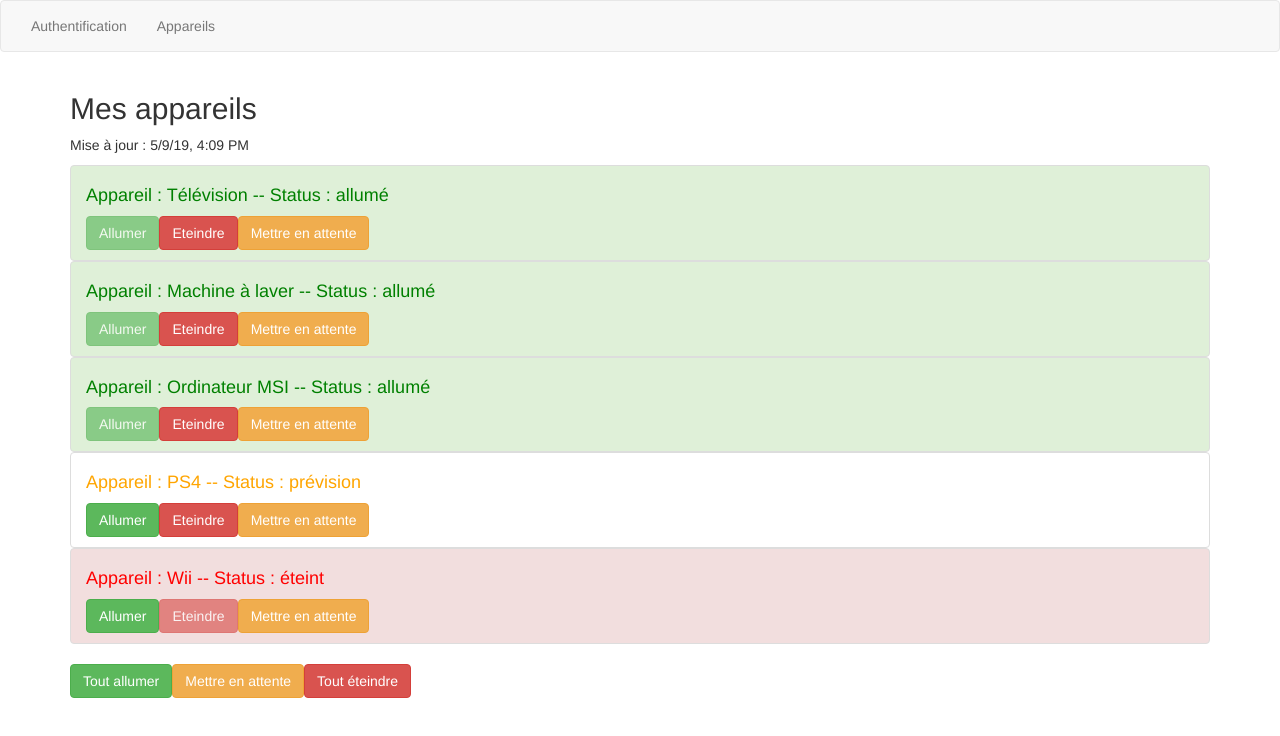
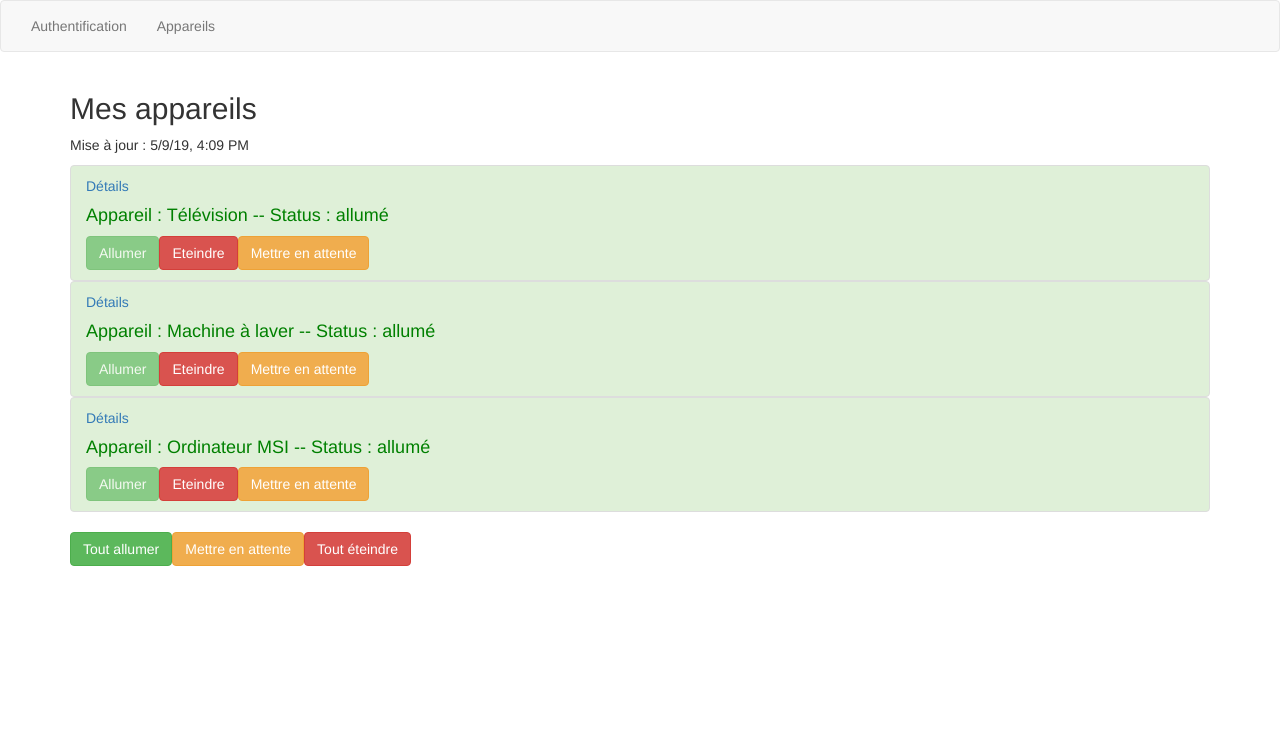
Before and after one commit to Jesdax/learnWithAngularProject, an Angular app: page / in a window 1280 px wide. Shown: the top 736 px of the page. Built offline with nearby package versions, Linux system fonts and the light colour scheme.

Commit message:
use && practice redirectTo on 404 page if route not found in the url

```diff
--- a/src/app/device-view/device-view.component.html
+++ b/src/app/device-view/device-view.component.html
@@ -3,7 +3,7 @@
 
   <p>Mise à jour : {{ lastUpdate | async | date: 'short' | uppercase }}</p>
   <ul class="list-group">
-    <app-device *ngFor="let device of devices; let i = index" [indexOfDevice]="i" [deviceName]="device.name" [deviceStatus]="device.status"></app-device>
+    <app-device *ngFor="let device of devices; let i = index" [indexOfDevice]="i" [deviceName]="device.name" [deviceStatus]="device.status" [id]="device.id"></app-device>
   </ul>
   <button class="btn btn-success"
           [disabled]="!$isAuth"
--- a/src/app/device/device.component.html
+++ b/src/app/device/device.component.html
@@ -1,4 +1,5 @@
 <li [ngClass]="{'list-group-item': true, 'list-group-item-success': deviceStatus === 'allumé', 'list-group-item-danger': deviceStatus === 'éteint', 'list-group-item-warning': deviceStatus === 'en attente'}">
+  <a [routerLink]="[id]">Détails</a>
   <h4 [ngStyle]="{color: getColor()}">Appareil : {{ deviceName }} -- Status : {{ getStatus()}}</h4>
   <button class="btn btn-success" (click)="onSwitchOn()" [disabled]="deviceStatus === 'allumé'">Allumer</button>
   <button class="btn btn-danger" (click)="onSwitchOff()" [disabled]="deviceStatus === 'éteint'">Eteindre</button>
--- a/src/app/device/device.component.ts
+++ b/src/app/device/device.component.ts
@@ -11,6 +11,7 @@ export class DeviceComponent implements OnInit {
   @Input() deviceName: string;
   @Input() deviceStatus: string;
   @Input() indexOfDevice: number;
+  @Input() id: number;
 
   constructor(private deviceServices: DeviceServices) { }
 
--- /dev/null
+++ b/src/app/four-oh-four/four-oh-four.component.html
@@ -0,0 +1,2 @@
+<h2>Erreur 404</h2>
+<p>La page que vous cherchez n'existe pas !</p>
--- /dev/null
+++ b/src/app/four-oh-four/four-oh-four.component.ts
@@ -0,0 +1,15 @@
+import { Component, OnInit } from '@angular/core';
+
+@Component({
+  selector: 'app-four-oh-four',
+  templateUrl: './four-oh-four.component.html',
+  styleUrls: ['./four-oh-four.component.scss']
+})
+export class FourOhFourComponent implements OnInit {
+
+  constructor() { }
+
+  ngOnInit() {
+  }
+
+}
--- a/src/app/services/device.services.ts
+++ b/src/app/services/device.services.ts
@@ -1,26 +1,29 @@
 export class DeviceServices {
   devices = [
     {
+      id: 1,
       name: "Télévision",
       status: 'allumé'
     },
     {
+      id: 2,
       name: "Machine à laver",
       status: 'allumé'
     },
     {
+      id: 3,
       name: "Ordinateur MSI",
       status: 'allumé'
-    },
-    {
-      name: "PS4",
-      status: 'prévision'
-    },
-    {
-      name: "Wii",
-      status: 'éteint'
-    },
+    }
   ];
+
+  getDeviceById(id: number) {
+    return this.devices.find(
+      (deviceObject) => {
+        return deviceObject.id === id;
+      }
+    );
+  }
 
   switchOnAll() {
     for (let device of this.devices) {
--- /dev/null
+++ b/src/app/single-device/single-device.component.html
@@ -0,0 +1,3 @@
+<h2>{{ name }}</h2>
+<p>Statut : {{ status }}</p>
+<a routerLink="/devices">Retour à la liste</a>
--- /dev/null
+++ b/src/app/single-device/single-device.component.ts
@@ -0,0 +1,22 @@
+import { Component, OnInit } from '@angular/core';
+import {DeviceServices} from '../services/device.services';
+import {ActivatedRoute} from '@angular/router';
+
+@Component({
+  selector: 'app-single-device',
+  templateUrl: './single-device.component.html',
+  styleUrls: ['./single-device.component.scss']
+})
+export class SingleDeviceComponent implements OnInit {
+
+  name: string = 'Appareil';
+  status: string = 'Statut';
+  constructor(private deviceService: DeviceServices, private route: ActivatedRoute) { }
+
+  ngOnInit() {
+    const id = this.route.snapshot.params['id'];
+    this.name = this.deviceService.getDeviceById(+id).name;
+    this.status = this.deviceService.getDeviceById(+id).status;
+  }
+
+}
```
Also changed, not shown: src/app/app.module.ts (+10 -2 lines), src/app/four-oh-four/four-oh-four.component.scss (added), src/app/single-device/single-device.component.scss (added), 2 other files (tests, documents, lock files or other folders).
